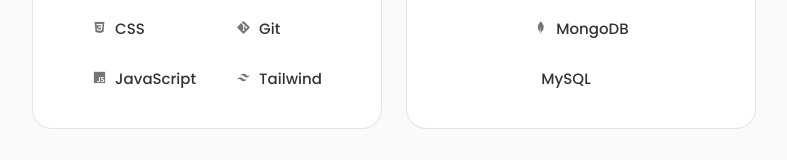
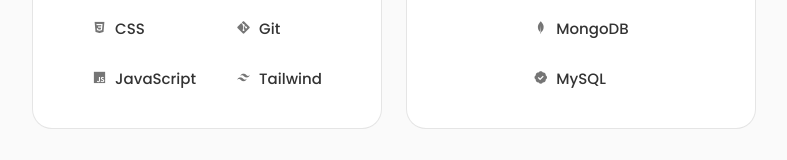
Before and after one commit to Raizo-n/Portfoilo, a React (Create React App) app: page / in a window 1280 px wide. Shown: the part 1364-1524 px from the top of the page, without its empty margins (246-1033 px from the left). Built offline with nearby package versions, Linux system fonts and the light colour scheme.

Commit message:
fix: icon of MySQL

```diff
--- a/src/components/skills/Backend.jsx
+++ b/src/components/skills/Backend.jsx
@@ -5,7 +5,7 @@
   const backEndSkillArr1 = [
     { icon: "bx bxl-nodejs", skill: "Node JS" },
     { icon: "bx bxl-mongodb", skill: "MongoDB" },
-    { icon: "bx bxl-badge-check", skill: "MySQL" },
+    { icon: "bx bxs-badge-check", skill: "MySQL" },
   ];
 
   return (
```
